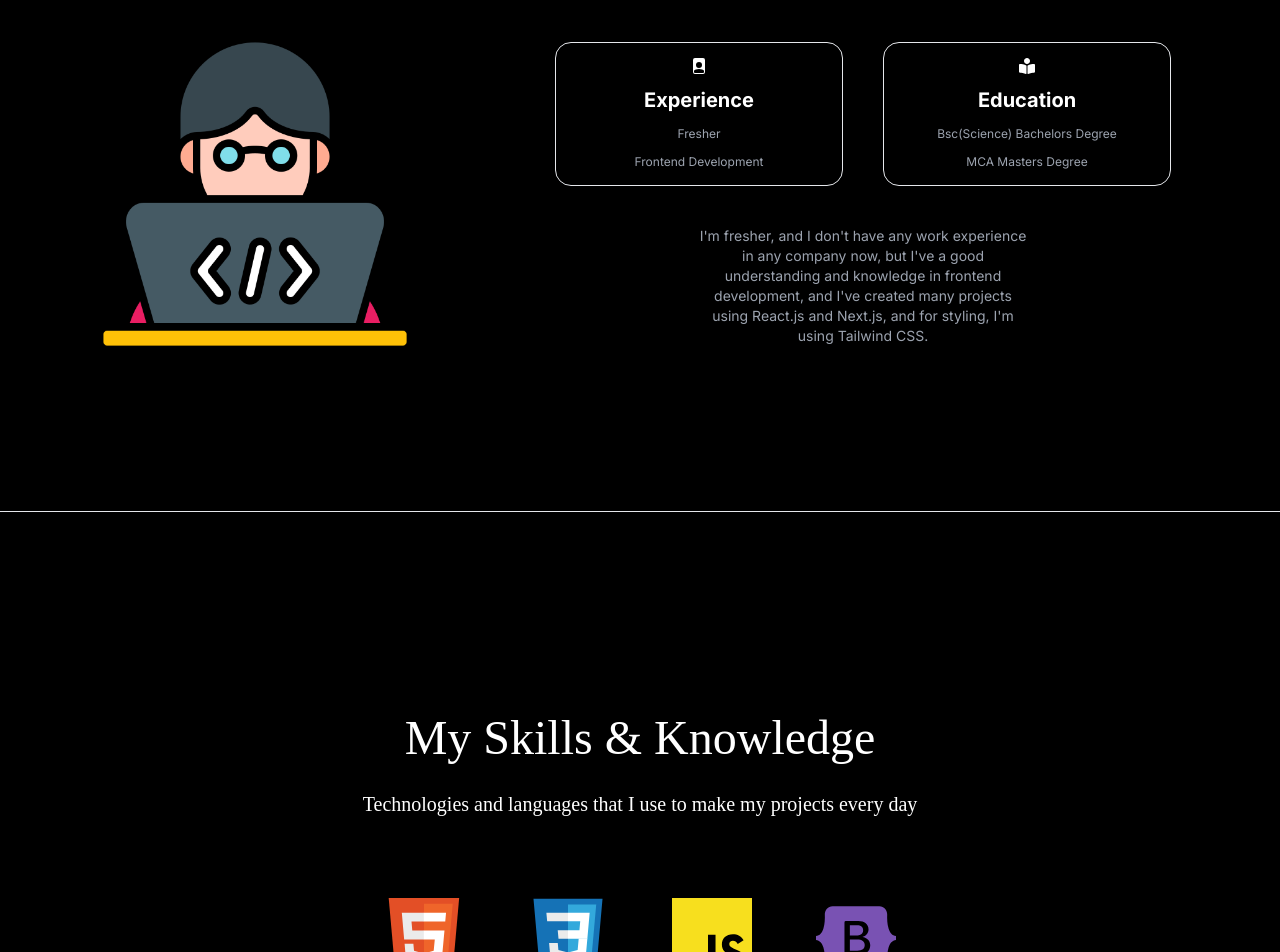
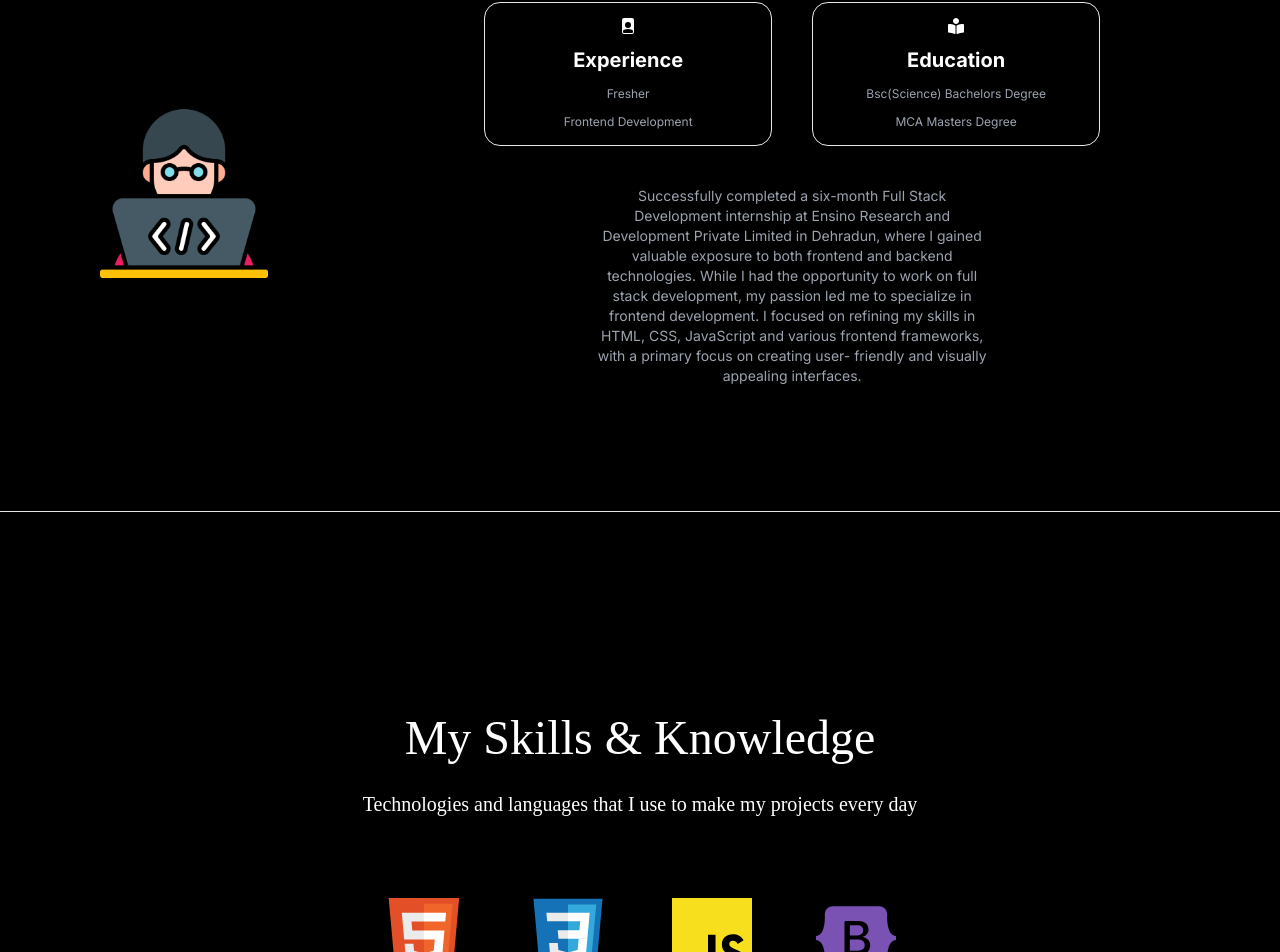
Before and after one commit to aditya1q/Devfolio, a Next.js app: page / in a window 1280 px wide. Shown: the part 1217-2169 px from the top of the page. Built offline with nearby package versions, Linux system fonts and the light colour scheme.

Commit message:
Update About.jsx

```diff
--- a/components/About.jsx
+++ b/components/About.jsx
@@ -59,8 +59,9 @@ const About = () => {
                 </div>
                 <div className={`text-center mt-10 flex items-center justify-center ${isAboutVisible ? 'animate-fadeIn-7' : ''}`}>
                   <p className='text-xs md:text-sm text-center w-[60%] lg:w-[40%] text-gray-400'>
-                    I'm fresher, and I don't have any work experience in any company now, but
-                    I've a good understanding and knowledge in frontend development, and I've created many projects using React.js and Next.js, and for styling, I'm using Tailwind CSS.
+                    Successfully completed a six-month Full Stack Development internship at Ensino Research and Development Private Limited in Dehradun, where I gained valuable
+                    exposure to both frontend and backend technologies. While I had the opportunity to work on full stack development, my passion led me to specialize in frontend development.
+                     I focused on refining my skills in HTML, CSS, JavaScript and various frontend frameworks, with a primary focus on creating user- friendly and visually appealing interfaces.
                   </p>
                 </div>
               </div>
```
